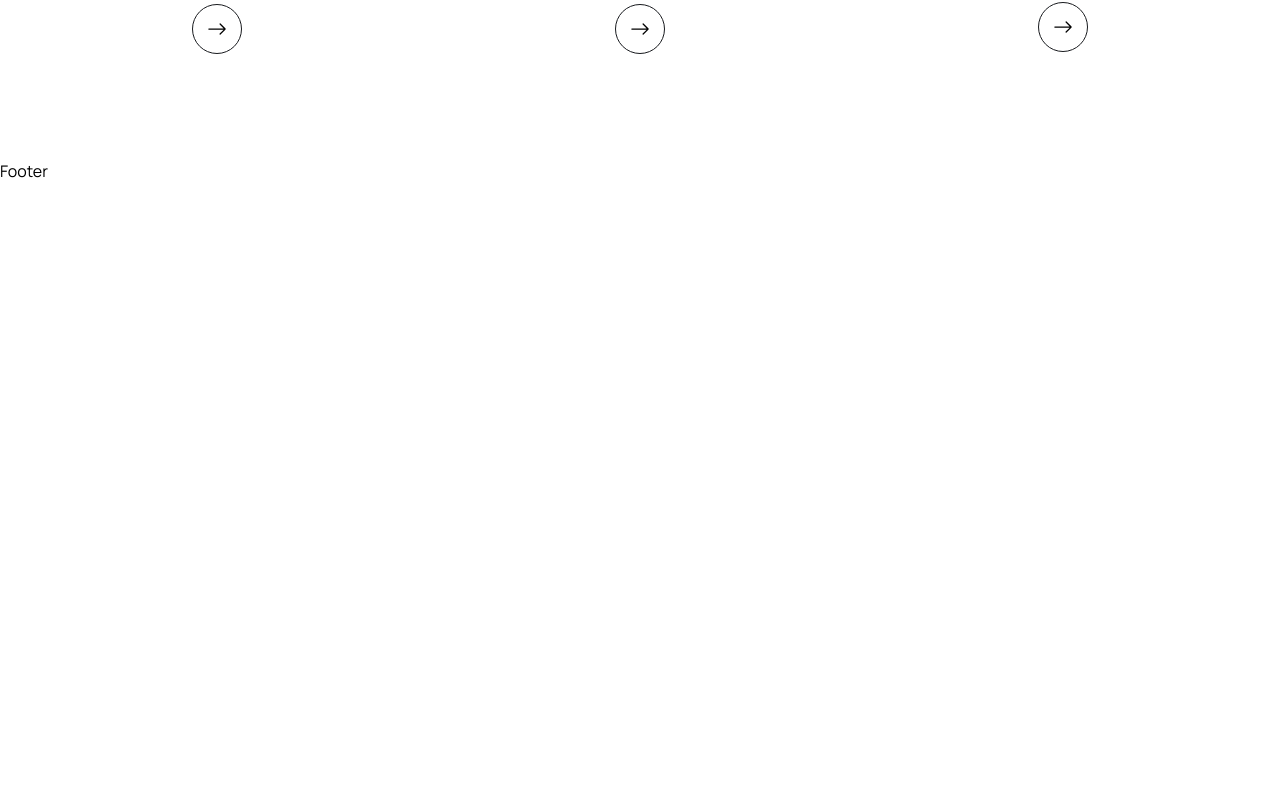
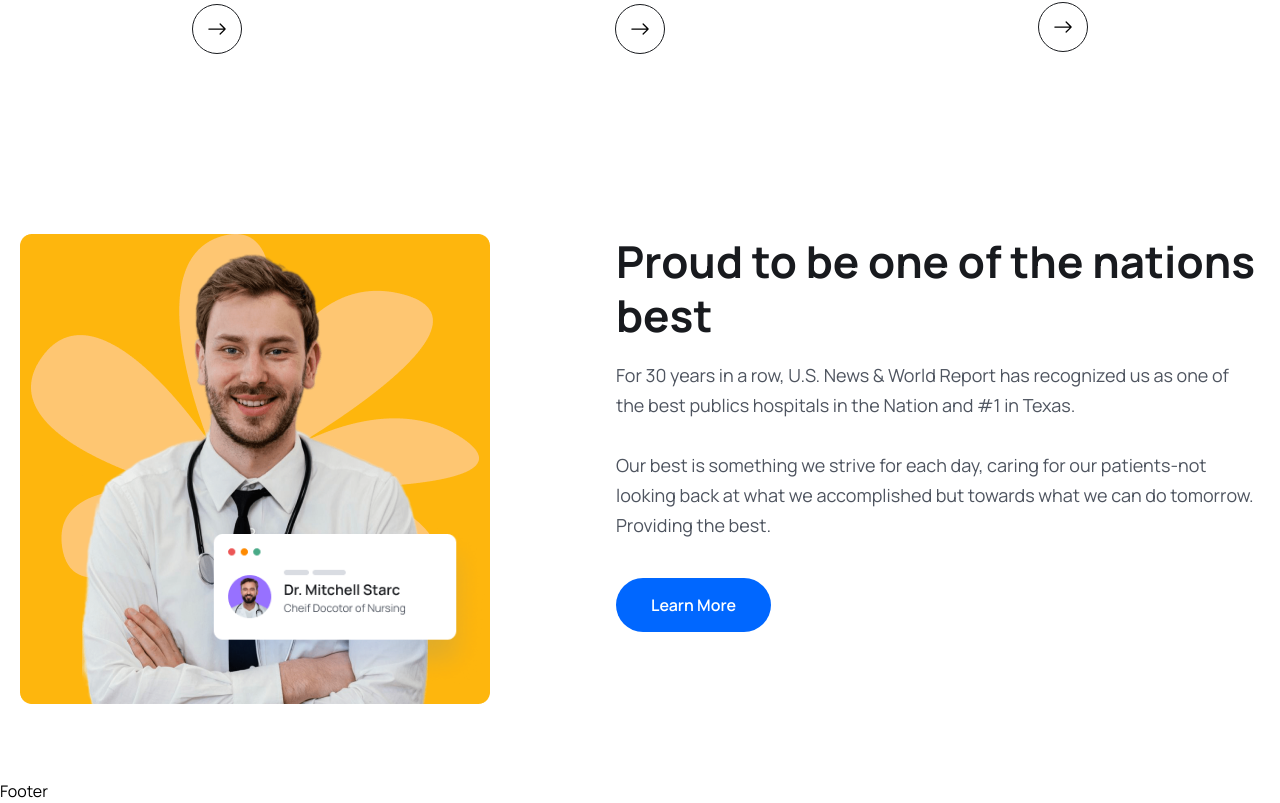
Before and after one commit to EncodeNeel/Medicare, a React (Vite) app in the folder frontend/: page / in a window 1280 px wide. Shown: the part 1469-2272 px from the top of the page. Before the commit the page ends 1652 px from the top, so only its background shows below. Built offline with nearby package versions, Linux system fonts and the light colour scheme; the HTML template or start-up script is replaced by a standard one.

Commit message:
About section done

```diff
--- /dev/null
+++ b/frontend/src/components/About/About.jsx
@@ -0,0 +1,44 @@
+import React from "react";
+import aboutImg from "../../assets/images/about.png";
+import aboutCardImg from "../../assets/images/about-card.png";
+import { Link } from "react-router-dom";
+
+const About = () => {
+  return (
+    <section>
+      <div className="container">
+        <div className="flex justify-between gap-[50px] lg:gap-[130px] xl:gap-0 flex-col lg:flex-row">
+          {/* ========= about img ========== */}
+          <div className="relative w-3/4 lg:w-1/2 xl:w-[770] z-10 order-2 lg:order-1">
+            <img src={aboutImg} alt="" />
+            <div className="absolute z-20 bottom-4 w-[200px] md:w-[300px] right-[-30%] md:right-[-7%] lg:right-[22%]">
+              <img src={aboutCardImg} alt="" />
+            </div>
+          </div>
+
+          {/* ========= about content ======== */}
+          <div className="w-full lg:w-1/2 xl:w-[670px] order-1 lg:order-2">
+            <h2 className="heading">Proud to be one of the nations best</h2>
+            <p className="text__para">
+              For 30 years in a row, U.S. News & World Report has recognized us
+              as one of the best publics hospitals in the Nation and #1 in
+              Texas.
+            </p>
+
+            <p className="text__para mt-[30px]">
+              Our best is something we strive for each day, caring for our
+              patients-not looking back at what we accomplished but towards what
+              we can do tomorrow. Providing the best.
+            </p>
+
+            <Link to="/">
+              <button className="btn">Learn More</button>
+            </Link>
+          </div>
+        </div>
+      </div>
+    </section>
+  );
+};
+
+export default About;
--- a/frontend/src/pages/Home.jsx
+++ b/frontend/src/pages/Home.jsx
@@ -8,11 +8,12 @@
 import icon03 from "../assets/images/icon03.png";
 import { Link } from "react-router-dom";
 import { BsArrowRight } from "react-icons/bs";
+import About from "../components/About/About";
 
 const Home = () => {
   return (
     <>
-      {/* ===== hero section ====== */}
+      {/* ======== hero section ========== */}
 
       <section className="hero__section pt-[60px] 2xl:h-[800px]">
         <div className="container">
@@ -158,6 +159,8 @@
           </div>
         </div>
       </section>
+
+      <About />
     </>
   );
 };
```
